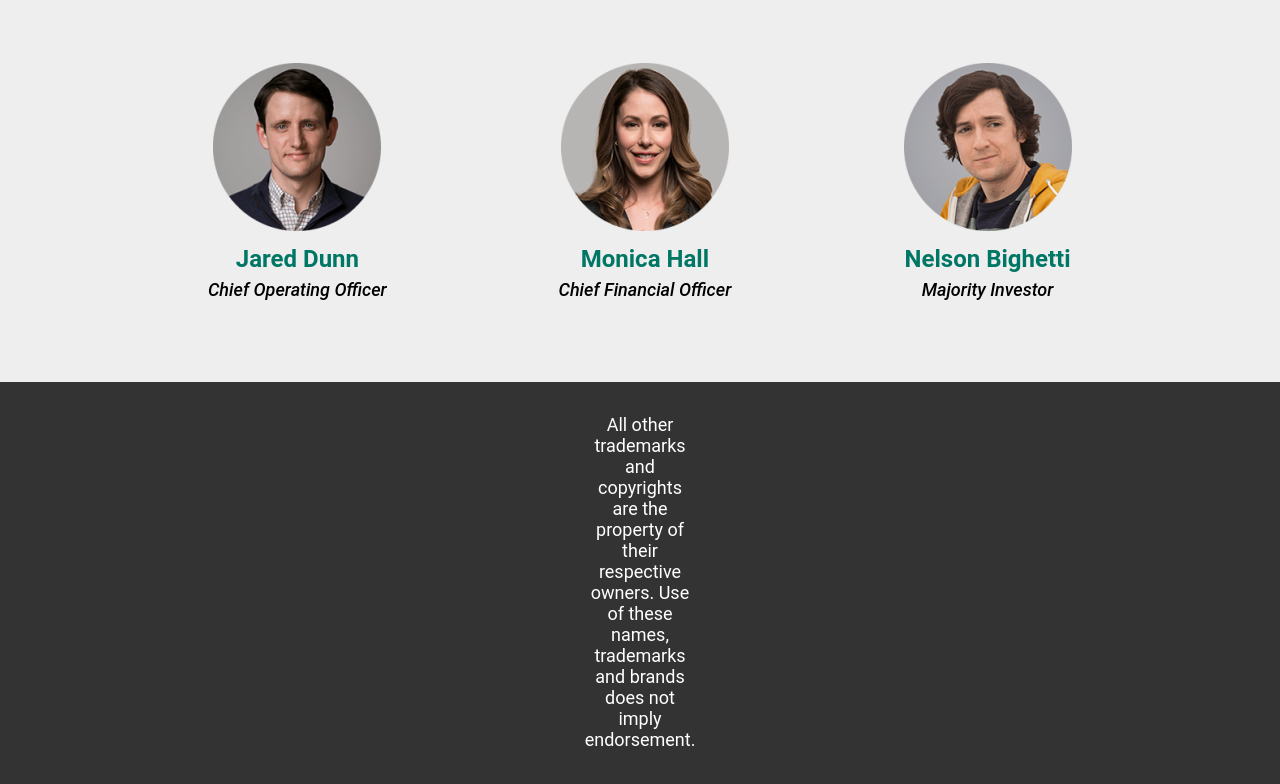
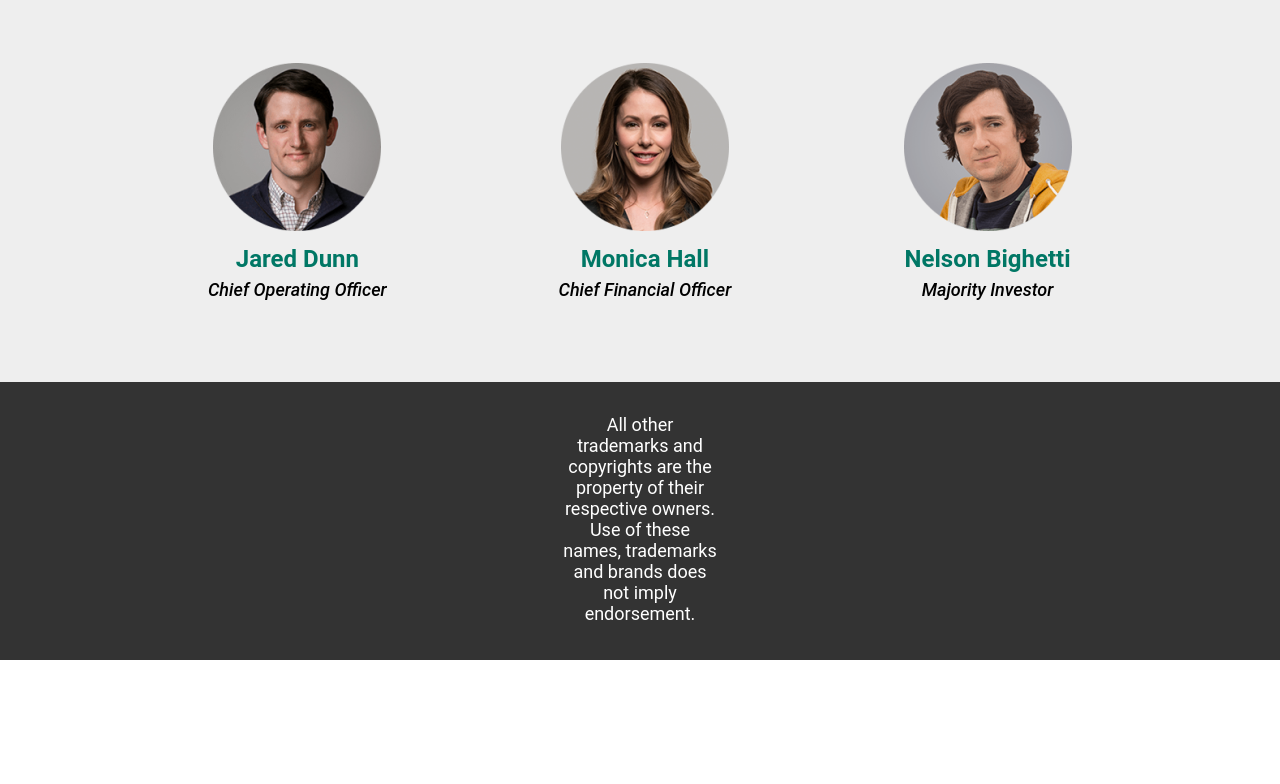
Before and after one commit to meis7er/meis7er.github.io, a plain HTML site: page index.html in a window 1280 px wide. Shown: the part 2584-3368 px from the top of the page. After the commit the page ends 3244 px from the top, so only its background shows below. Drawn offline with Linux system fonts and the light colour scheme.

Commit message:
Update style.css

```diff
--- a/style.css
+++ b/style.css
@@ -137,7 +137,7 @@ header a {
 	display: flex;
 	text-align: center;
 	justify-content: center;
-	padding: 2rem 38rem 2.25rem;
+	padding: 2rem 35rem 2.25rem;
 }
 .footer-text {
 	font-size: 18px;
```
